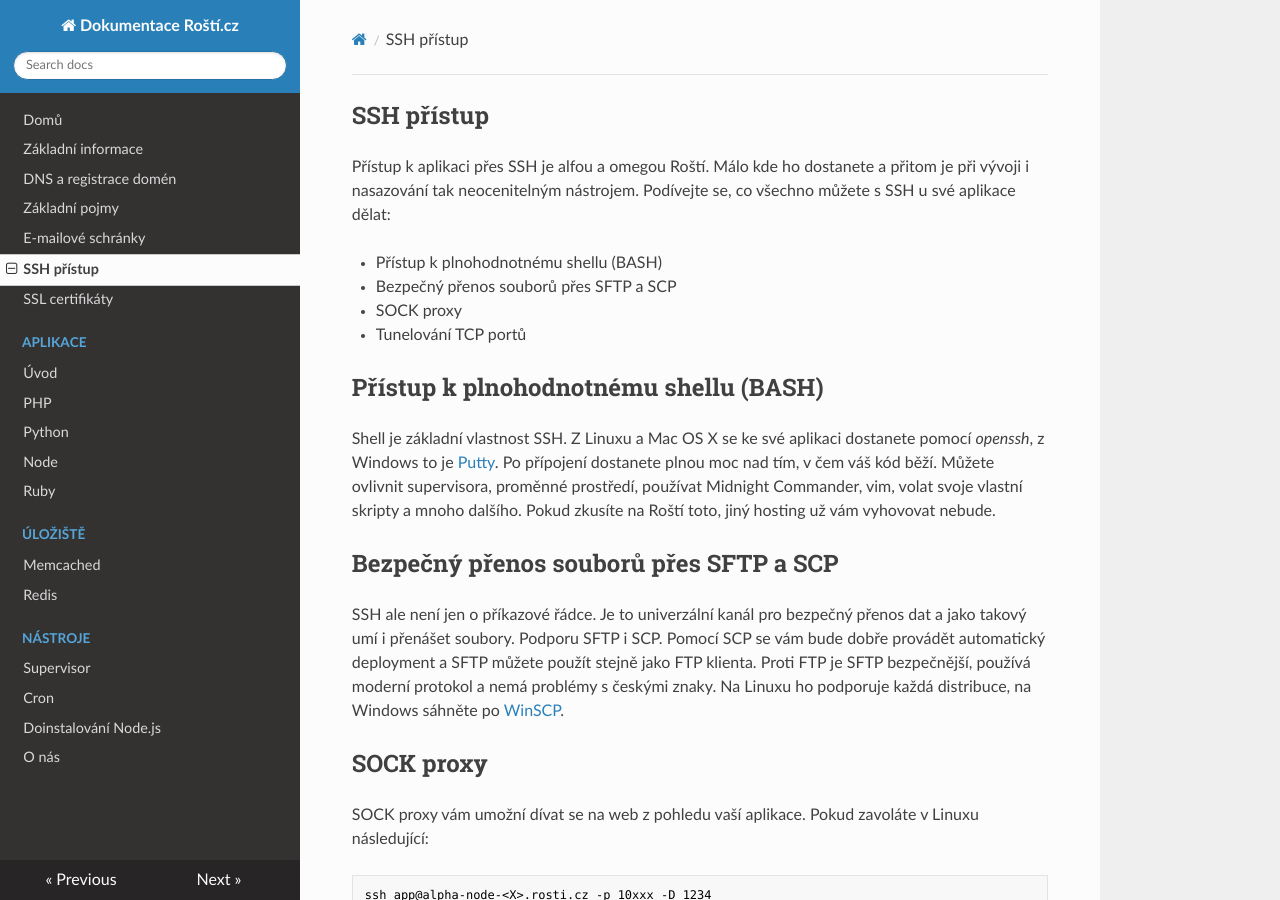
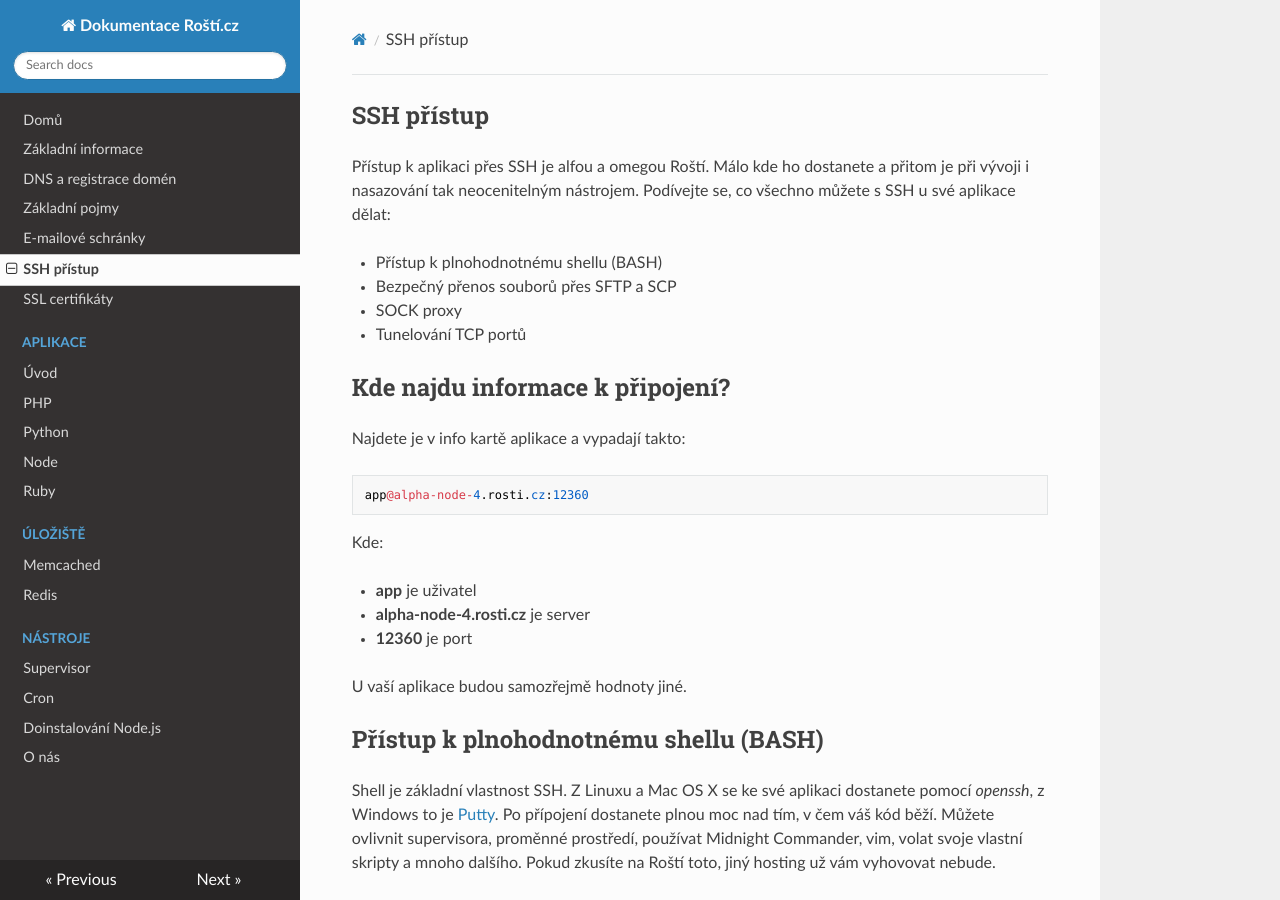
Before and after one commit to rosti-cz/rosti-docs, an MkDocs documentation site: the page built from docs/ssh.md, in a window 1280 px wide and 900 px high. Built offline with MkDocs 1.6.1, drawn with Linux system fonts in a browser that asks for light colours; nearby versions of some CDN libraries; old or Windows-style settings are respelled for this version of MkDocs.

Commit message:
SSH update

```diff
--- a/docs/ssh.md
+++ b/docs/ssh.md
@@ -6,6 +6,20 @@ Přístup k aplikaci přes SSH je alfou a omegou Roští. Málo kde ho dostanete
 - Bezpečný přenos souborů přes SFTP a SCP
 - SOCK proxy
 - Tunelování TCP portů
+
+## Kde najdu informace k připojení?
+
+Najdete je v info kartě aplikace a vypadají takto:
+
+    app@alpha-node-4.rosti.cz:12360
+
+Kde:
+
+* **app** je uživatel
+* **alpha-node-4.rosti.cz** je server
+* **12360** je port
+
+U vaší aplikace budou samozřejmě hodnoty jiné.
 
 ## Přístup k plnohodnotnému shellu (BASH)
 
```
